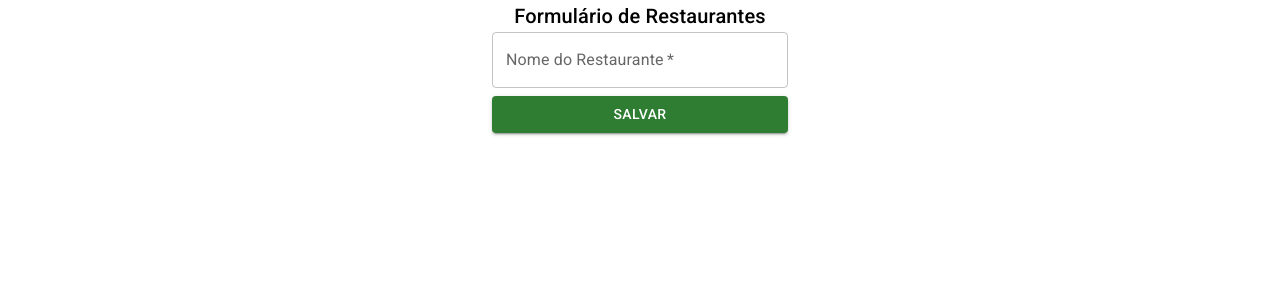
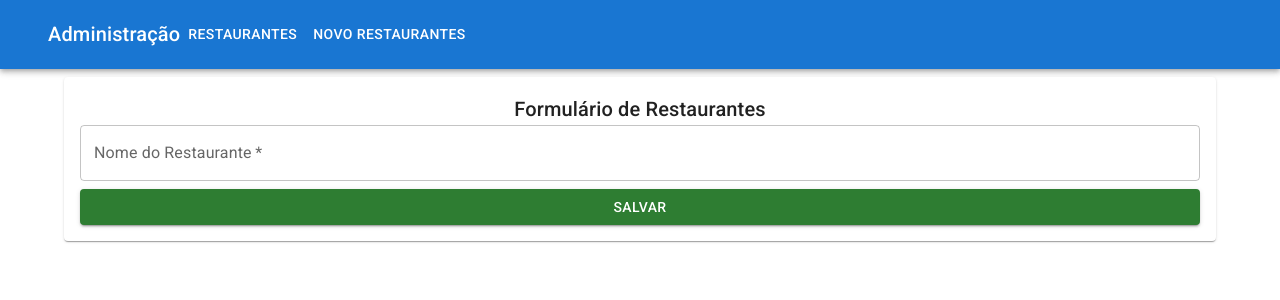
Before and after one commit to Vanessazanco/Alfood, a React (Create React App) app: page /admin/restaurantes/novo in a window 1280 px wide. Shown: the top 300 px of the page. Built offline with nearby package versions, Linux system fonts and the light colour scheme.

Commit message:
Formulario

```diff
--- a/src/paginas/Administracao/Restaurantes/FormularioRestaurante.tsx
+++ b/src/paginas/Administracao/Restaurantes/FormularioRestaurante.tsx
@@ -1,8 +1,9 @@
-import { Box, Button, TextField, Typography } from "@mui/material"
+import { AppBar, Box, Button, TextField, Typography, Container, Toolbar, Link, Paper } from "@mui/material"
 import React, { useEffect, useState } from "react"
 import { useParams } from "react-router-dom"
 import IRestaurante from "../../../interfaces/IRestaurante"
 import http from "../../../Http"
+import { Link as RouterLink } from 'react-router-dom'
 
 const FormularioRestaurante = () => {
 
@@ -37,9 +38,34 @@
 
   }
   return (
-        <Box sx={{ display: 'flex', flexDirection: 'column', alignItems: 'center' }}>
+    <>
+      <AppBar position="static">
+        <Container maxWidth="xl">
+          <Toolbar>
+            <Typography variant="h6">
+              Administração
+            </Typography>
+            <Box sx={{ display: 'flex', flexGrow: 1 }}>
+              <Link component={RouterLink} to="/admin/restaurantes" >
+                <Button sx={{ my: 2, color: 'white' }}>
+                  Restaurantes
+                </Button>
+              </Link>
+              <Link component={RouterLink} to="/admin/restaurantes/novo" >
+                <Button sx={{ my: 2, color: 'white' }}>
+                  Novo Restaurantes
+                </Button>
+              </Link>
+            </Box>
+          </Toolbar>
+        </Container>
+      </AppBar>
+      <Box>
+        <Container maxWidth="lg" sx={{ mt: 1 }}>
+          <Paper sx={{ p: 2 }}>
+            <Box sx={{ display: 'flex', flexDirection: 'column', alignItems: 'center', flexGrow: 1 }}>
               <Typography component="h1" variant="h6">Formulário de Restaurantes</Typography>
-            <Box component="form" onSubmit={aoSubmeterForm} >
+              <Box component="form" sx={{ width: '100%' }} onSubmit={aoSubmeterForm} >
                 <TextField
                   value={nomeRestaurante}
                   onChange={evento => setNomeRestaurante(evento.target.value)}
@@ -49,9 +75,16 @@
                   fullWidth
                   required
                 />
-                <Button sx={{marginTop:1}} type="submit" fullWidth variant="contained" color="success">Salvar</Button>
+                <Button sx={{ marginTop: 1 }} type="submit" fullWidth variant="contained" color="success">Salvar</Button>
               </Box>
             </Box>
+
+          </Paper>
+        </Container>
+      </Box>
+
+    </>
+
   )
 }
 export default FormularioRestaurante
```
Lines whose indentation alone changed are shown as unchanged.
